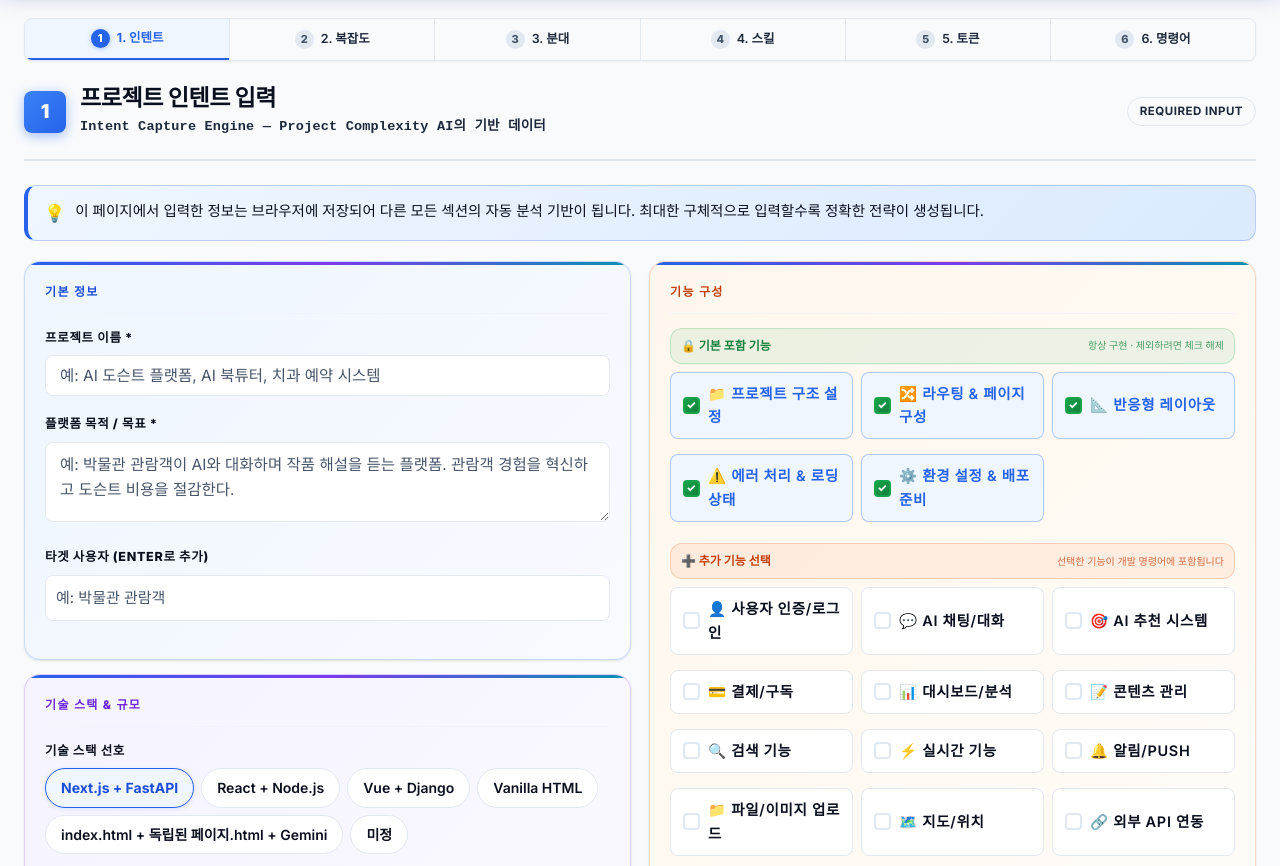
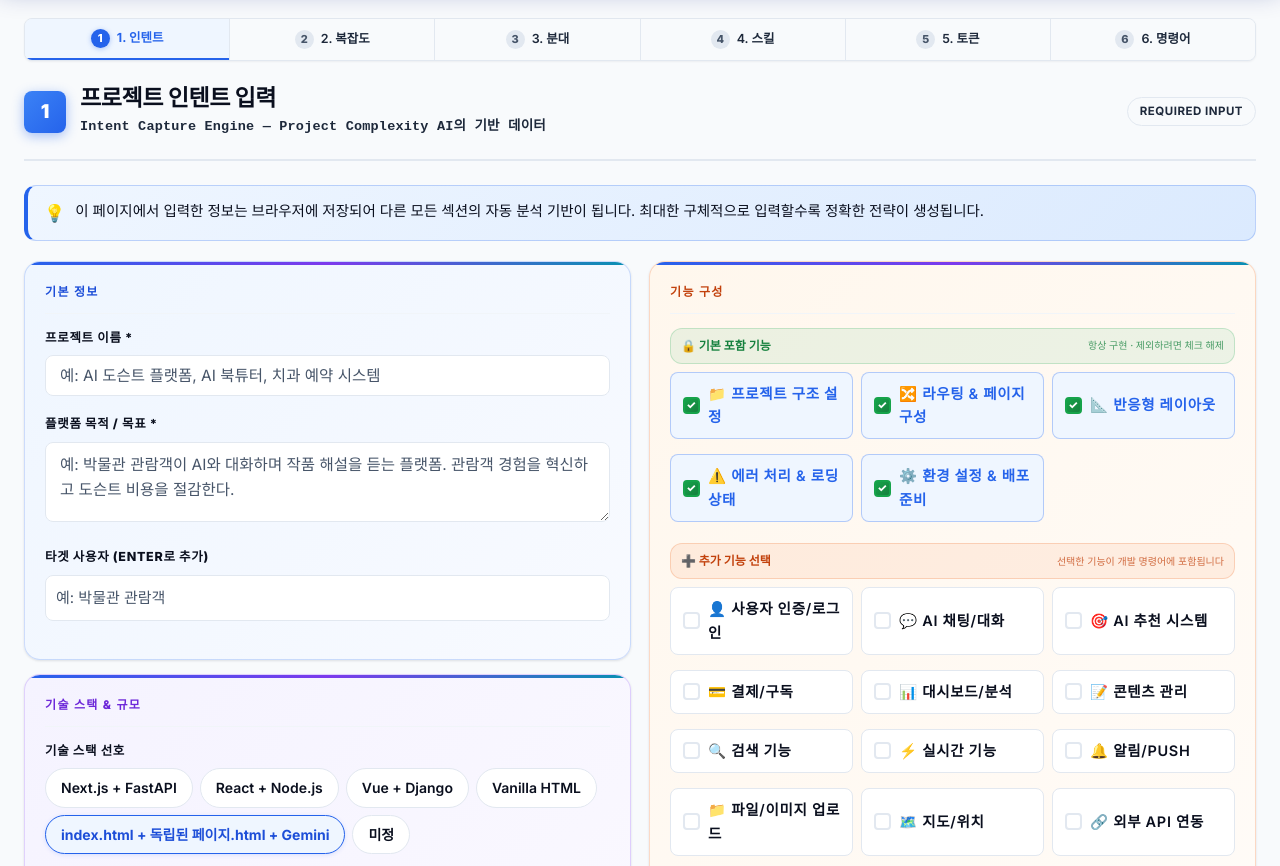
Before and after one commit to jaiwshim-project/10-VibeCoding_OS, a plain HTML site: page pages/01-intent.html in a window 1280 px wide. Shown: the part 86-952 px from the top of the page. Drawn offline with Linux system fonts and the light colour scheme.

Commit message:
Set 'index.html + 독립된 페이지.html + Gemini' as default tech stack
Co-Authored-By: Claude Sonnet 4.6 <noreply@anthropic.com>

```diff
--- a/pages/01-intent.html
+++ b/pages/01-intent.html
@@ -154,11 +154,11 @@
       <div class="form-group">
         <label>기술 스택 선호</label>
         <div class="radio-group" id="techStack">
-          <span class="radio-btn active" data-val="Next.js + FastAPI">Next.js + FastAPI</span>
+          <span class="radio-btn" data-val="Next.js + FastAPI">Next.js + FastAPI</span>
           <span class="radio-btn" data-val="React + Node.js">React + Node.js</span>
           <span class="radio-btn" data-val="Vue + Django">Vue + Django</span>
           <span class="radio-btn" data-val="Vanilla HTML + Python">Vanilla HTML</span>
-          <span class="radio-btn" data-val="index.html + 독립된 페이지.html + Gemini">index.html + 독립된 페이지.html + Gemini</span>
+          <span class="radio-btn active" data-val="index.html + 독립된 페이지.html + Gemini">index.html + 독립된 페이지.html + Gemini</span>
           <span class="radio-btn" data-val="미정">미정</span>
         </div>
       </div>
@@ -374,7 +374,7 @@ function saveAndNext() {
     name,
     purpose: document.getElementById('projPurpose').value.trim(),
     users: [...userTags],
-    techStack: document.querySelector('#techStack .radio-btn.active')?.dataset.val || 'Next.js + FastAPI',
+    techStack: document.querySelector('#techStack .radio-btn.active')?.dataset.val || 'index.html + 독립된 페이지.html + Gemini',
     scale: parseInt(document.querySelector('#projScale .radio-btn.active')?.dataset.val) || 1,
     aiLevel: parseInt(document.querySelector('#aiLevel .radio-btn.active')?.dataset.val) || 0,
     features,
```
